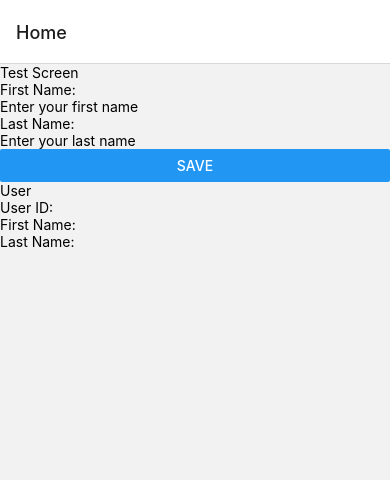
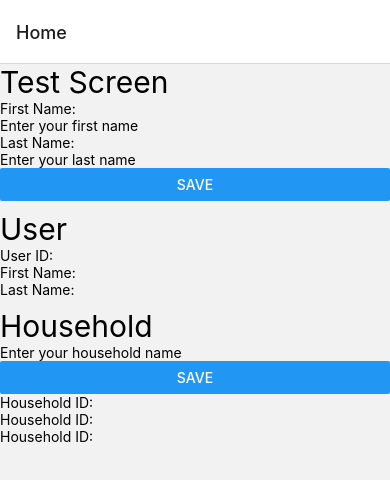
Before and after one commit to Davod0/App-Development-Household-Application, a React Native app: screen /Home in a window 390 px wide. Shown: the top 480 px of the page. Built offline with nearby package versions, Linux system fonts and the light colour scheme.

Commit message:
using household reducer on text screen

```diff
--- a/screens/TestScreenUsingStore.tsx
+++ b/screens/TestScreenUsingStore.tsx
@@ -1,16 +1,19 @@
 import { useState } from "react";
 import { Button, StyleSheet, Text, TextInput, View } from "react-native";
-import { User } from "../data";
+import { Household, User } from "../data";
 import { useAppDispatch, useAppSelector } from "../store/hooks";
+import { createHousehold } from "../store/householdReducer";
 import { createUser } from "../store/userReducer";
 
 export default function TestScreenUsingStore() {
   const [firstName, setFirstName] = useState("");
   const [lastName, setLastName] = useState("");
+  const [householdName, setHouseholdName] = useState("");
   const user = useAppSelector((state) => state.user);
+  const household = useAppSelector((state) => state.household);
   const dispatch = useAppDispatch();
 
-  const handleSave = () => {
+  const handleSaveUser = () => {
     const user: User = {
       id: "1",
       firstName,
@@ -21,9 +24,19 @@ export default function TestScreenUsingStore() {
     setLastName("");
   };
 
+  const handleSaveHousehold = () => {
+    const household: Household = {
+      id: "1",
+      code: "1234",
+      name: householdName,
+    };
+    dispatch(createHousehold(household));
+    setHouseholdName("");
+  };
+
   return (
     <View>
-      <Text>Test Screen</Text>
+      <Text style={{ fontSize: 30 }}>Test Screen</Text>
       <Text>First Name:</Text>
       <TextInput
         value={firstName}
@@ -37,12 +50,26 @@ export default function TestScreenUsingStore() {
         onChangeText={setLastName}
         placeholder="Enter your last name"
       />
-      <Button title="Save" onPress={handleSave} />
-      <View>
-        <Text>User</Text>
+      <Button title="Save" onPress={handleSaveUser} />
+
+      <View style={{ paddingTop: 10 }}>
+        <Text style={{ fontSize: 30 }}>User</Text>
         <Text>User ID: {user.id}</Text>
         <Text>First Name: {user.firstName}</Text>
         <Text>Last Name: {user.lastName}</Text>
+      </View>
+
+      <View style={{ paddingTop: 10 }}>
+        <Text style={{ fontSize: 30 }}>Household</Text>
+        <TextInput
+          placeholder="Enter your household name"
+          value={householdName}
+          onChangeText={setHouseholdName}
+        />
+        <Button title="Save" onPress={handleSaveHousehold} />
+        <Text>Household ID: {household.id}</Text>
+        <Text>Household ID: {household.name}</Text>
+        <Text>Household ID: {household.code}</Text>
       </View>
     </View>
   );
```
